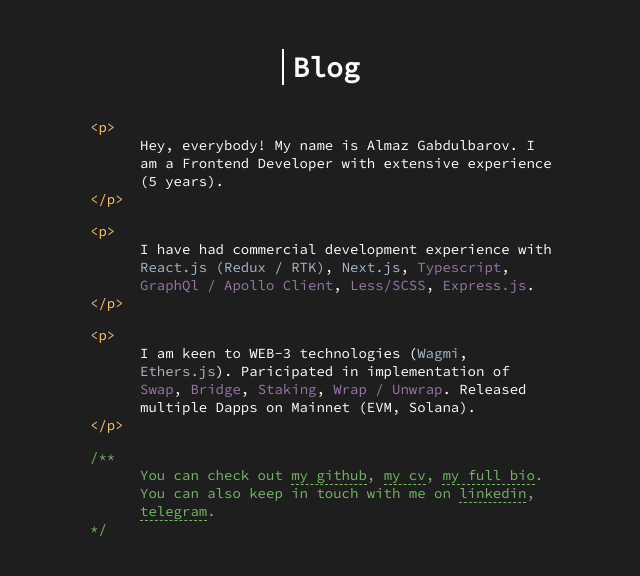
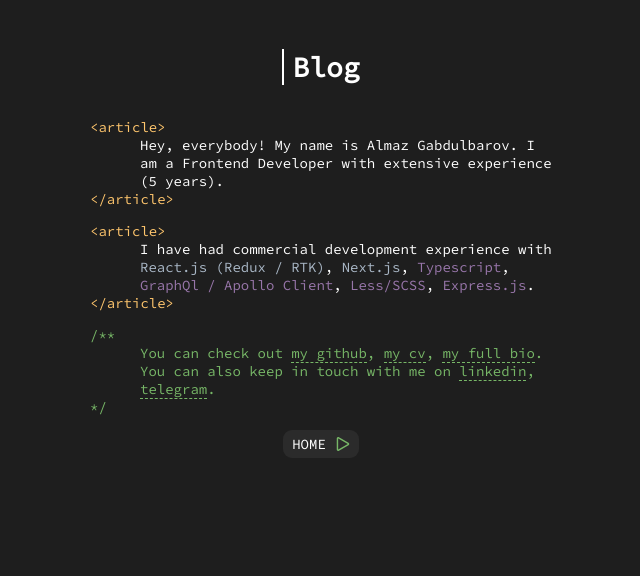
Before and after one commit to gabdulbaroff/gabdulbaroff.github.io, a Jekyll site: the page blog.html, which Jekyll copies as it is, in a window 1280 px wide. Shown: the top 576 px of the page, without its empty margins (319-959 px from the left). Built offline with Jekyll 4.4.1, drawn with Linux system fonts in a browser that asks for light colours.

Commit message:
Update design of  blog page

```diff
--- a/blog.html
+++ b/blog.html
@@ -33,23 +33,16 @@
     <h1 class="blog-sub-title">
         Blog
     </h1>
-<!--    <h1 class="blog-sub-title">-->
-<!--        FRONTEND DEVELOPER, ITALY (PADOVA)-->
-<!--    </h1>-->
-<!--    <a class="nav-item" href="/">-->
-<!--        HOME-->
-<!--        <img src="/play-icon.svg" width="14px" height="14px" alt="Play button" />-->
-<!--    </a>-->
     <section>
         <p>
-            <span class="p-tag">&lt;p&gt;</span>
+            <span class="p-tag">&lt;article&gt;</span>
             <br/>
             Hey, everybody! My name is Almaz Gabdulbarov. I am a Frontend Developer with extensive experience (5 years).
             <br/>
-            <span class="p-tag">&lt;/p&gt;</span>
+            <span class="p-tag">&lt;/article&gt;</span>
         </p>
         <p>
-            <span class="p-tag">&lt;p&gt;</span>
+            <span class="p-tag">&lt;article&gt;</span>
             <br/>
             I have had commercial development experience with
             <span class="constant-block-primary">React.js (Redux / RTK)</span>,
@@ -59,21 +52,7 @@
             <span  class="constant-block-secondary">Less/SCSS</span>,
             <span  class="constant-block-secondary">Express.js</span>.
             <br/>
-            <span class="p-tag">&lt;/p&gt;</span>
-        </p>
-
-        <p>
-            <span class="p-tag">&lt;p&gt;</span>
-            <br/>
-            I am keen to WEB-3 technologies (<span class="constant-block-primary">Wagmi</span>,
-            <span class="constant-block-primary">Ethers.js</span>).
-            Paricipated in implementation of
-            <span class="constant-block-secondary">Swap</span>,
-            <span class="constant-block-secondary">Bridge</span>,
-            <span class="constant-block-secondary">Staking</span>,
-            <span class="constant-block-secondary">Wrap / Unwrap</span>. Released multiple Dapps on Mainnet (EVM, Solana).
-            <br/>
-            <span class="p-tag">&lt;/p&gt;</span>
+            <span class="p-tag">&lt;/article&gt;</span>
         </p>
 
         <p class="comment-block">
@@ -90,6 +69,10 @@
             <span class="comment-slash">*/</span>
         </p>
     </section>
+    <a class="nav-item" href="/">
+        HOME
+        <img src="/play-icon.svg" width="14px" height="14px" alt="Play button" />
+    </a>
 </main>
 </body>
 </html>
```
